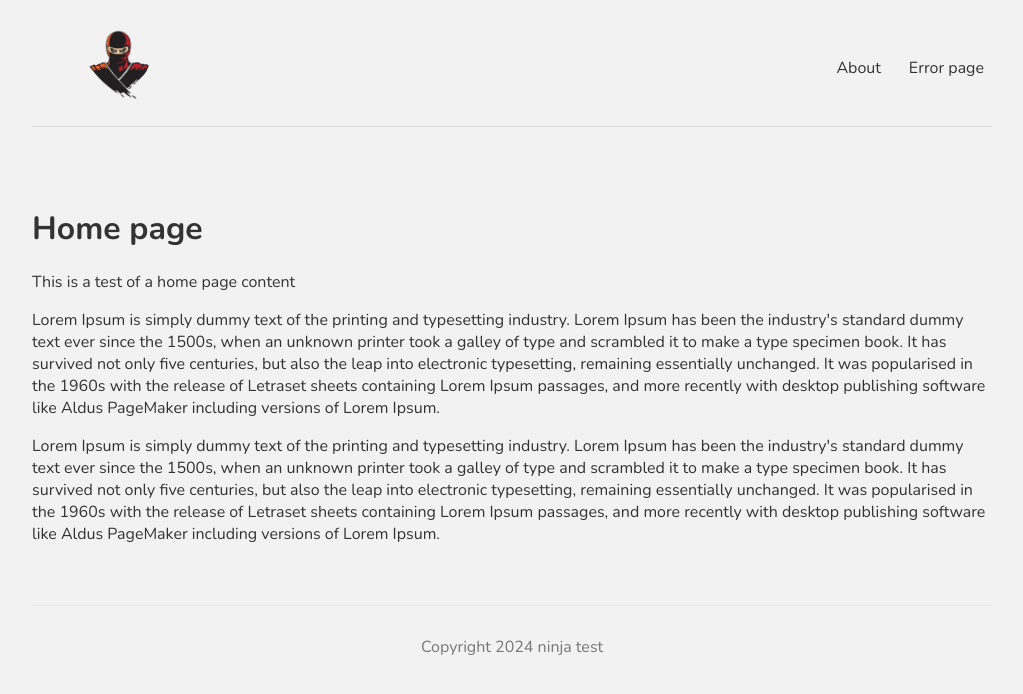
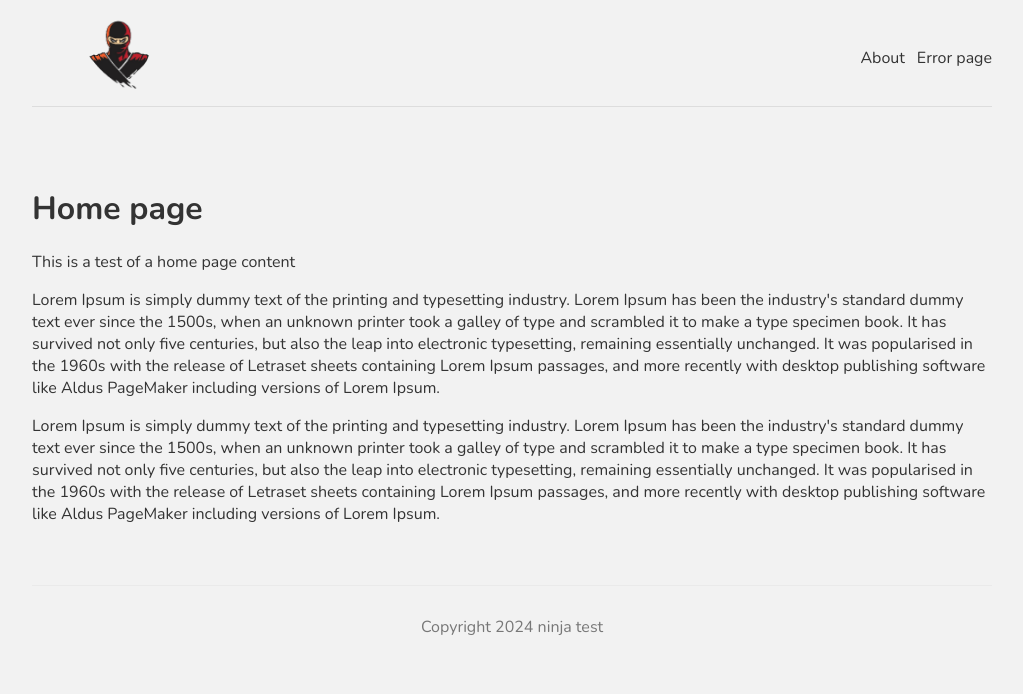
Before and after one commit to JadMcheik/ninjaTest, a Next.js app: page / in a window 1280 px wide. Shown: the top 694 px of the page, without its empty margins (128-1151 px from the left). Built offline with nearby package versions, Linux system fonts and the light colour scheme.

Commit message:
remove navbar padding

```diff
--- a/styles/globals.css
+++ b/styles/globals.css
@@ -15,7 +15,7 @@ a {
 }
 nav {
   margin: 10px auto 80px;
-  padding: 10px 0;
+
   display: flex;
   justify-content: flex-end;
   align-items: center;
@@ -37,8 +37,6 @@ nav li {
 
 nav li a{
     display: block;
-    padding: 8px;
-
 
 }
 nav .logo {
```
